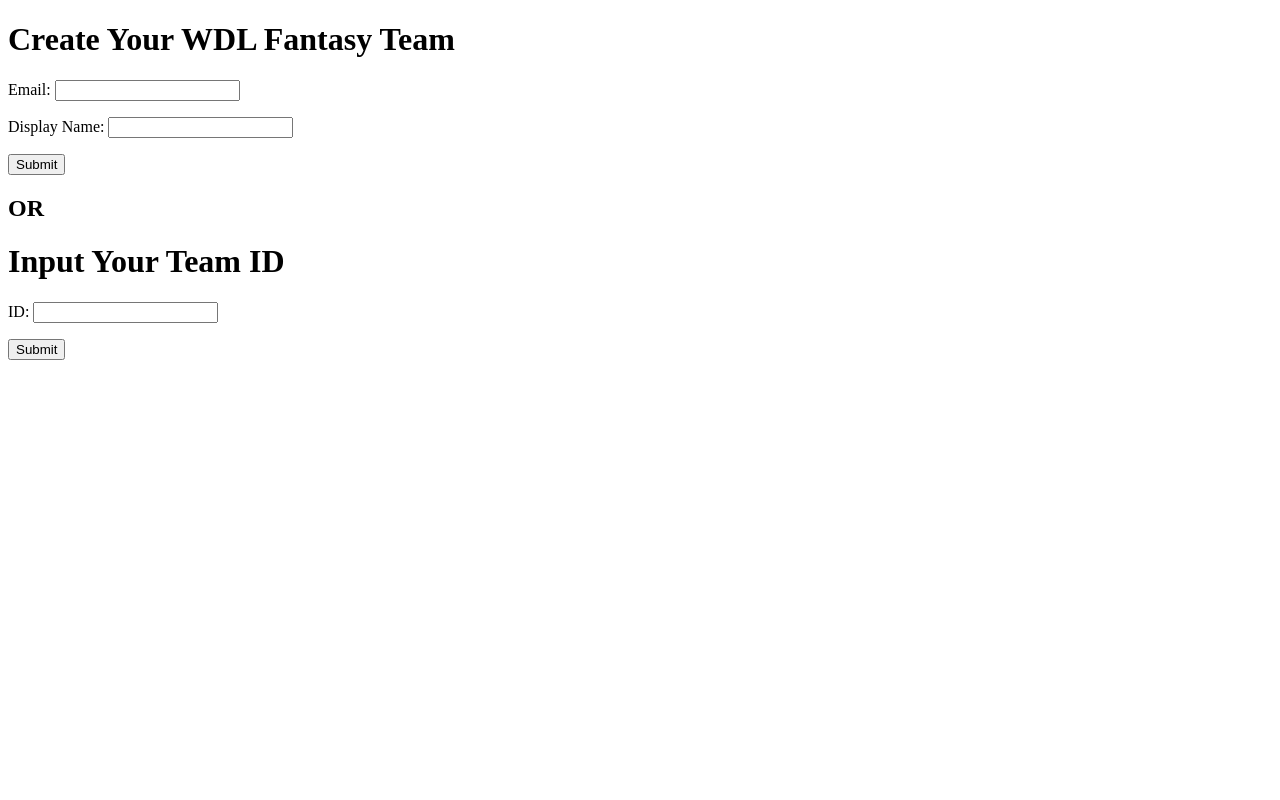
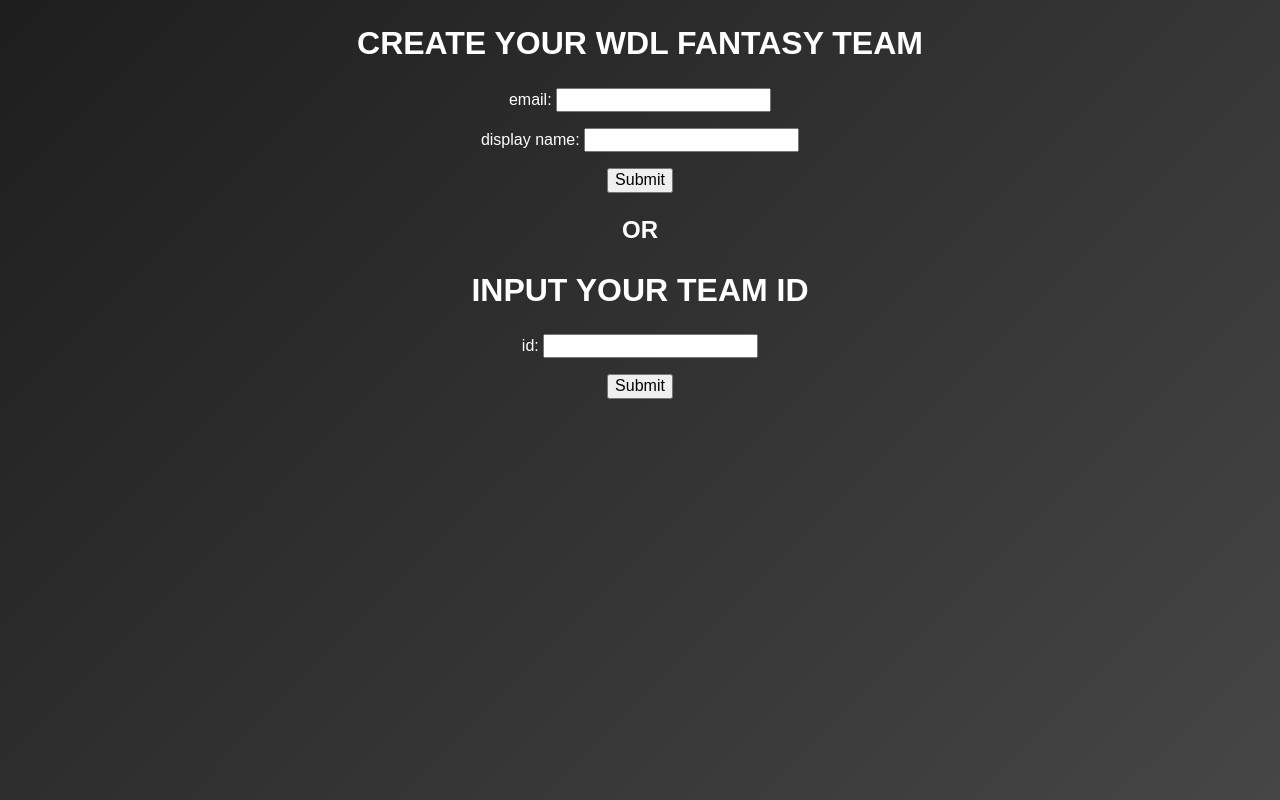
Before and after one commit to shaneallantaylor/whodunnitleague, a plain HTML site: page fantasy/team-create.html in a window 1280 px wide. Drawn offline with Linux system fonts and the light colour scheme.

Commit message:
Add style and point api requests to heroku app
Resolves Ticket: WDLWeb7

```diff
--- a/fantasy/team-create.html
+++ b/fantasy/team-create.html
@@ -9,6 +9,10 @@
     </script>
     <script src="controllers/teamCreate.js"></script>
     <script src="directives/uniqueValue.js"></script>
+
+    <link rel="stylesheet" href="../css/normalize.css">
+    <link rel="stylesheet" href="../css/main.css">
+    <link rel="stylesheet" href="../css/home.css">
 </head>
 <body>
   <div ng-app="teamCreateApp" ng-controller="teamCreateCtrl">
@@ -16,8 +20,7 @@
       <div>
         <h1>Create Your WDL Fantasy Team</h1>
         <form
-          ng-submit="newUser.$valid && createUser(email, displayName);
-                     newUser.$setPristine()"
+          ng-submit="newUser.$valid && createUser(email, displayName)"
           name="newUser">
             <p>Email:
               <input
--- a/js/constants.js
+++ b/js/constants.js
@@ -1 +1 @@
-const apiBaseUrl = 'http://localhost:5000'
+const apiBaseUrl = 'https://wdl-api.herokuapp.com'
```
Also changed, not shown: fantasy/team.html (+5 -0 lines).
